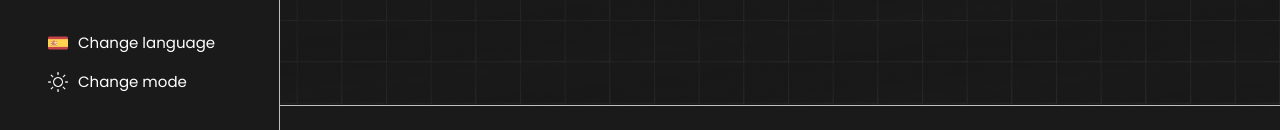
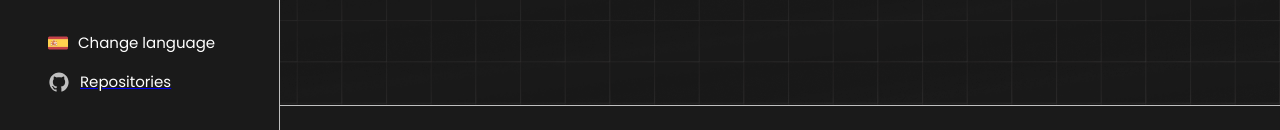
Before and after one commit to FazeElian/personal-portfolio, a React (Create React App) app: page / in a window 1280 px wide. Both pictures are taken after a click on the button 1185 px from the left and 44 px from the top of the page. Shown: the part 670-800 px from the top of the page. Built offline with nearby package versions, Linux system fonts and the light colour scheme.

Commit message:
remove: Light mode icon and replacing it by a Github icon (Repositories)

```diff
--- a/src/assets/css/components/Header.css
+++ b/src/assets/css/components/Header.css
@@ -78,6 +78,17 @@
                 width: 25px;
                 height: 25px;
             }
+
+            .btn-nav-lang-mode svg {
+                width: 22px;
+                height: 22px;
+                transition: .2s ease-in-out;
+            }
+
+                .btn-nav-lang-mode svg:hover {
+                    color: #fff !important;
+                    transition: .2s ease-in;
+                }
 
             .btn-nav-lang-mode h2 {
                 display: none;
--- a/src/components/Header.jsx
+++ b/src/components/Header.jsx
@@ -8,7 +8,6 @@ import Logo from "../assets/img/Logo.webp";
 import MenuIcon from "../assets/img/Menu.webp";
 import SpanishLanguageIcon from "../assets/img/SpanishLanguage.webp";
 import EnglishLanguageIcon from "../assets/img/EnglishLanguage.webp";
-import LightModeWhiteIcon from "../assets/img/LightModeWhite.webp";
 import HomeIcon from "../assets/img/Home.webp";
 import ExperienceIcon from "../assets/img/Experience.webp";
 import ServicesIcon from "../assets/img/Services.webp";
@@ -23,6 +22,9 @@ import { ContentTranslations } from '../utils/ContentTranslations';
 
 // Lang custom hook
 import { useLanguage } from '../LanguageContext';
+
+// React icons
+import { IoLogoGithub } from 'react-icons/io';
 
 const Header = () => {
     const [ menu, setMenu ] = useState(false);
@@ -124,10 +126,12 @@ const Header = () => {
                         <img src={LanguageIcon} alt="" />
                         <h2>{ContentTranslations[lang].NavMenu.lang}</h2>
                     </button>
-                    <button className="btn-nav-lang-mode font-poppins">
-                        <img src={LightModeWhiteIcon} alt="" />
-                        <h2>{ContentTranslations[lang].NavMenu.mode}</h2>
-                    </button>
+                    <a href="https://github.com/FazeElian?tab=repositories" className="btn-nav-lang-mode font-poppins">
+                        <IoLogoGithub
+                            color="#BFBFBF"
+                        />
+                        <h2>{ContentTranslations[lang].NavMenu.github}</h2>
+                    </a>
                 </nav>
             </nav>
             <button className="btn-tgl-menu" onClick={handleMenu}>
--- a/src/utils/ContentTranslations.js
+++ b/src/utils/ContentTranslations.js
@@ -29,7 +29,7 @@ export const ContentTranslations = {
             4: "Projects",
             5: "Contact",
             lang: "Change language",
-            mode: "Change mode"
+            github: "Repositories",
         },
         BannerPerson: {
             role: "Front-End Web Developer",
@@ -329,7 +329,7 @@ export const ContentTranslations = {
             4: "Proyectos",
             5: "Contacto",
             lang: "Cambiar idioma",
-            mode: "Cambiar modo"
+            github: "Repositorios",
         },
         BannerPerson: {
             role: "Desarrollador Web Front-End",
```
